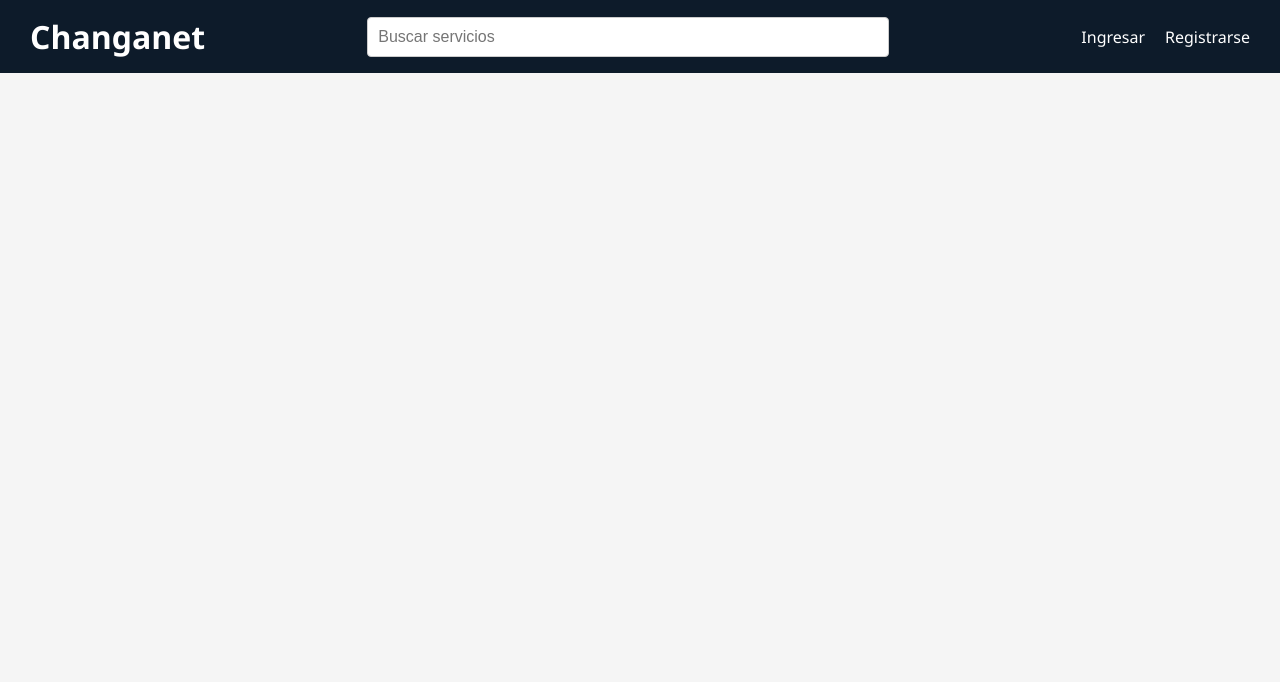
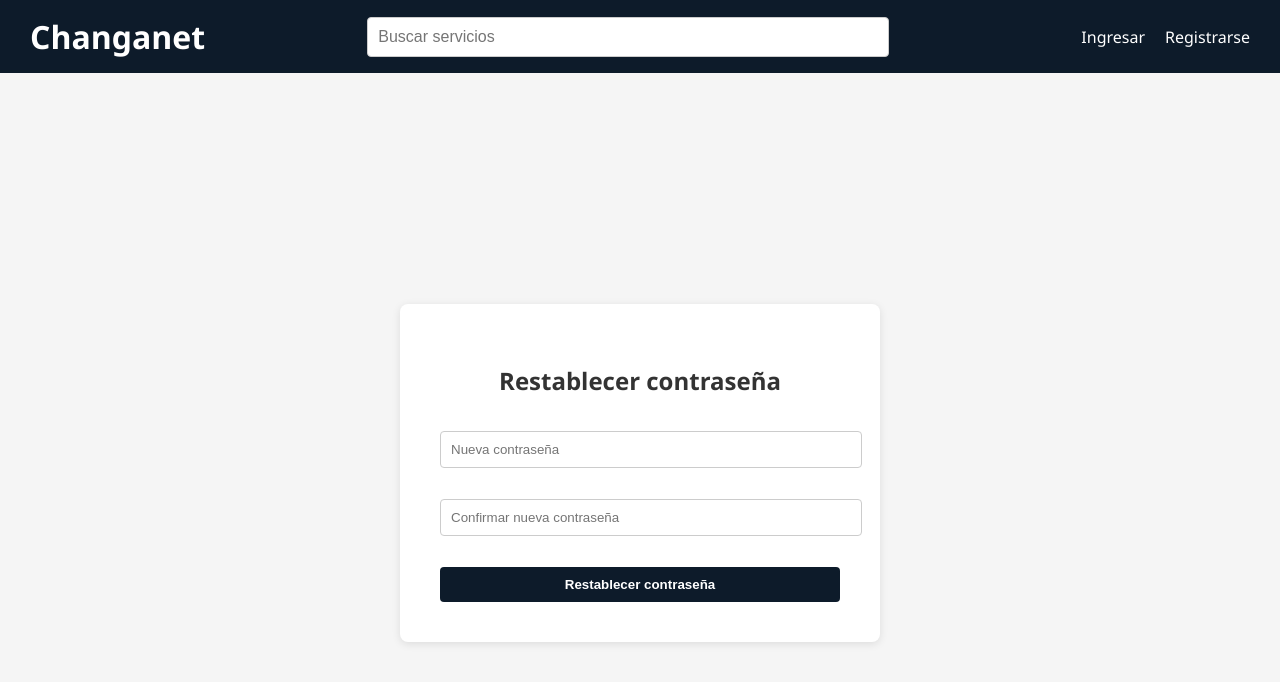
Before and after one commit to MarcosHerrera95/Proyecto-Changanet, a React (Vite) app: page /restablecer in a window 1280 px wide. Shown: the top 682 px of the page. Built offline with nearby package versions, Linux system fonts and the light colour scheme.

Commit message:
agregado restablecer nueva contraseña

```diff
--- a/src/App.jsx
+++ b/src/App.jsx
@@ -4,6 +4,7 @@ import Home from './pages/Home';
 import Login from './pages/Login';
 import Register from './pages/Register';
 import Recuperar from './pages/Recuperar';
+import Restablecer from './pages/Restablecer';
 
 function App() {
   const location = useLocation();
@@ -17,6 +18,7 @@ function App() {
         <Route path="/login" element={<Login />} />
         <Route path="/register" element={<Register />} />
         <Route path="/recuperar" element={<Recuperar />} />
+        <Route path="/restablecer" element={<Restablecer />} />
       </Routes>
     </>
   );
--- /dev/null
+++ b/src/pages/Restablecer.jsx
@@ -0,0 +1,93 @@
+import { useState } from 'react';
+
+export default function Restablecer() {
+  const [nueva, setNueva] = useState('');
+  const [confirmacion, setConfirmacion] = useState('');
+  const [mensaje, setMensaje] = useState('');
+
+  const handleSubmit = (e) => {
+    e.preventDefault();
+
+    if (nueva !== confirmacion) {
+      setMensaje('❌ Las contraseñas no coinciden.');
+      return;
+    }
+
+    // Simulación de restablecimiento exitoso
+    setMensaje('✅ Tu contraseña ha sido restablecida con éxito.');
+  };
+
+  return (
+    <div style={{
+      display: 'flex',
+      justifyContent: 'center',
+      alignItems: 'center',
+      height: '100vh',
+      backgroundColor: '#f5f5f5'
+    }}>
+      <form
+        onSubmit={handleSubmit}
+        style={{
+          display: 'flex',
+          flexDirection: 'column',
+          gap: '15px',
+          maxWidth: '400px',
+          width: '100%',
+          backgroundColor: 'white',
+          padding: '40px',
+          borderRadius: '8px',
+          boxShadow: '0 2px 8px rgba(0,0,0,0.1)'
+        }}
+      >
+        <h2 style={{ textAlign: 'center' }}>Restablecer contraseña</h2>
+
+        <input
+          type="password"
+          placeholder="Nueva contraseña"
+          value={nueva}
+          onChange={(e) => setNueva(e.target.value)}
+          required
+          style={{
+            padding: '10px',
+            borderRadius: '4px',
+            border: '1px solid #ccc'
+          }}
+        />
+
+        <input
+          type="password"
+          placeholder="Confirmar nueva contraseña"
+          value={confirmacion}
+          onChange={(e) => setConfirmacion(e.target.value)}
+          required
+          style={{
+            padding: '10px',
+            borderRadius: '4px',
+            border: '1px solid #ccc'
+          }}
+        />
+
+        <button
+          type="submit"
+          style={{
+            padding: '10px',
+            backgroundColor: '#0d1b2a',
+            color: 'white',
+            border: 'none',
+            borderRadius: '4px',
+            cursor: 'pointer',
+            fontWeight: 'bold'
+          }}
+        >
+          Restablecer contraseña
+        </button>
+
+        {mensaje && (
+          <p style={{ textAlign: 'center', marginTop: '10px', fontSize: '14px' }}>
+            {mensaje}
+          </p>
+        )}
+      </form>
+    </div>
+  );
+}
```
